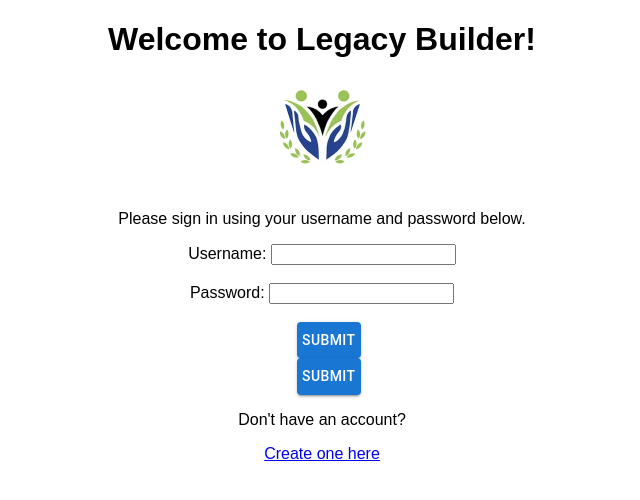
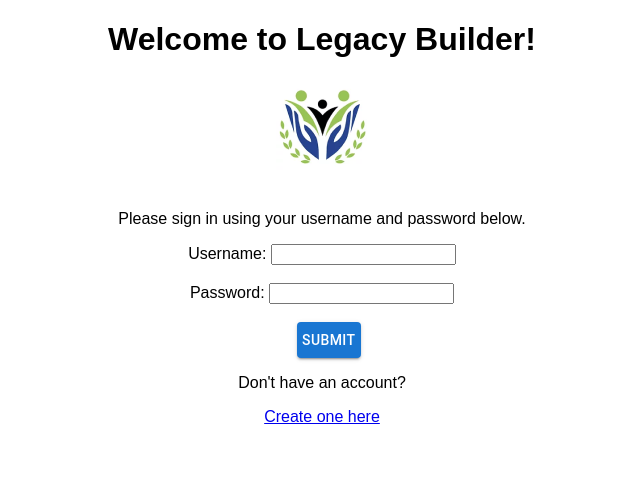
Before and after one commit to gagank02/legacy-builders-portal, a Next.js app in the folder client/: page /signIn in a window 1280 px wide. Shown: the top 500 px of the page, without its empty margins (318-958 px from the left). Built offline with nearby package versions, Linux system fonts and the light colour scheme.

Commit message:
fixed the submit button

```diff
--- a/client/components/MuiSubmitButton.jsx
+++ b/client/components/MuiSubmitButton.jsx
@@ -5,10 +5,8 @@ import Button from '@mui/material/Button';
 
 export default function MuiSubmitButton({desc, onClick}) {
   return (
-
     <Stack float="center" width="30px">
-      <Button variant="contained" >Submit</Button>
-      <Button variant="contained" onClick={onClick} href="/">Submit</Button>
+      <Button variant="contained" href="/" onClick={onClick}>Submit</Button>
 
     </Stack>
   );
```
